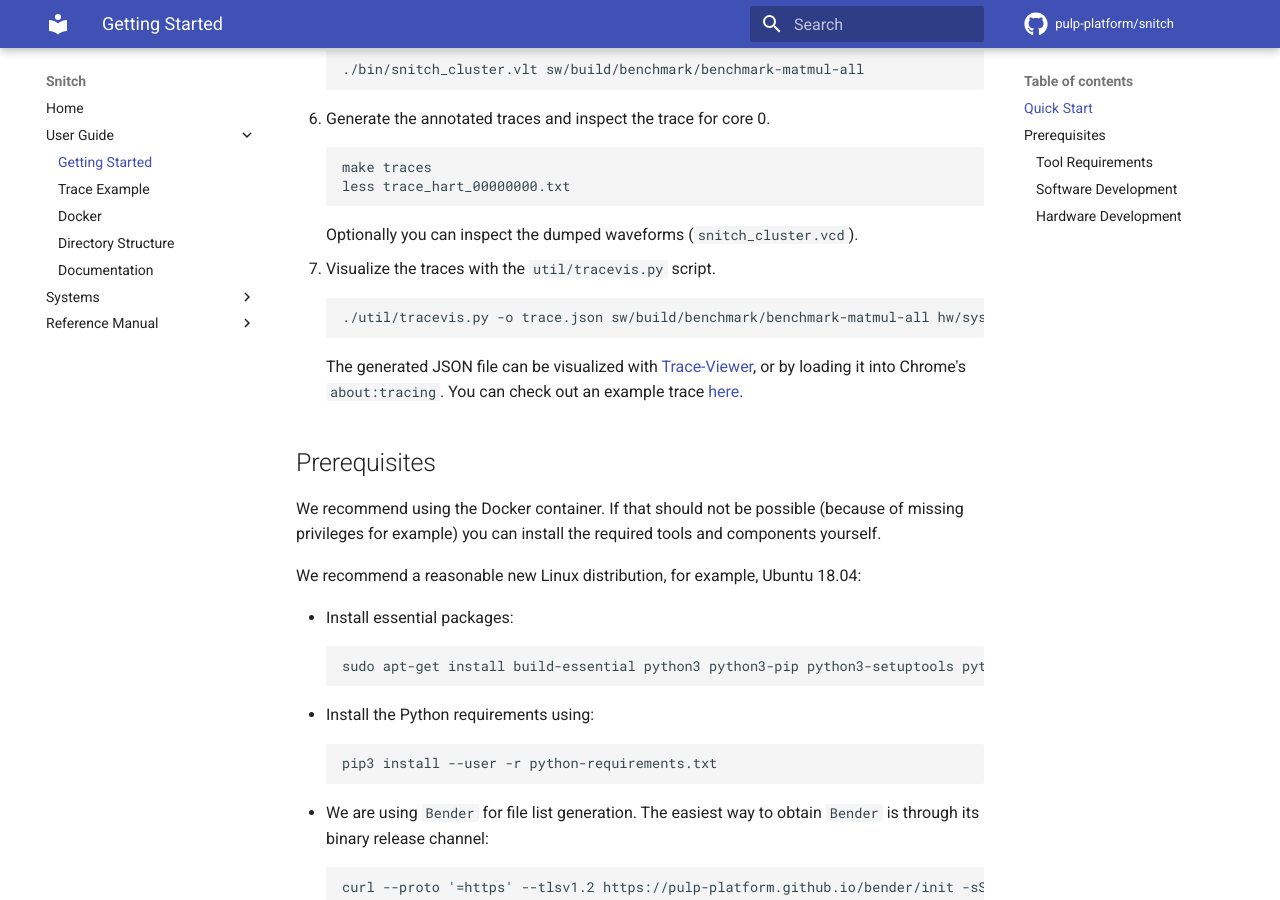
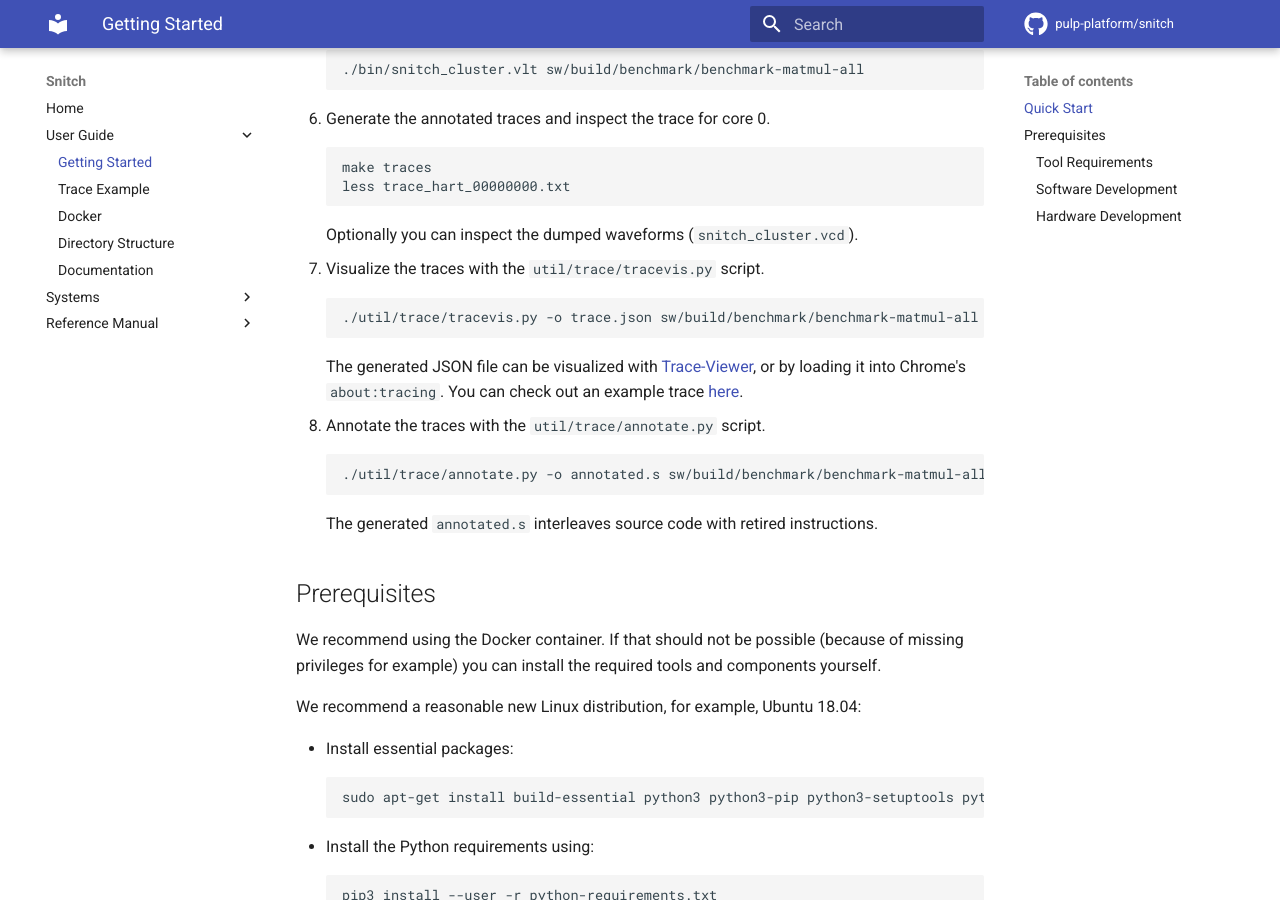
Before and after one commit to pulp-platform/occamy, an MkDocs documentation site: the page built from docs/ug/getting_started.md, in a window 1280 px wide and 900 px high, scrolled down 833 px. Built offline with MkDocs 1.6.1 and Material for MkDocs 9.7.7, drawn with Linux system fonts in a browser that asks for light colours; comment, search, counter and statistics services are not loaded.

Commit message:
util: Add trace annotation script (#239)

````diff
--- a/docs/ug/getting_started.md
+++ b/docs/ug/getting_started.md
@@ -36,11 +36,16 @@ This will take you through the necessary steps to get a sample program running o
     less trace_hart_00000000.txt
     ```
     Optionally you can inspect the dumped waveforms (`snitch_cluster.vcd`).
-7. Visualize the traces with the `util/tracevis.py` script.
+7. Visualize the traces with the `util/trace/tracevis.py` script.
     ```
-    ./util/tracevis.py -o trace.json sw/build/benchmark/benchmark-matmul-all hw/system/snitch_cluster/logs/trace_hart_*.txt
+    ./util/trace/tracevis.py -o trace.json sw/build/benchmark/benchmark-matmul-all hw/system/snitch_cluster/logs/trace_hart_*.txt
     ```
     The generated JSON file can be visualized with [Trace-Viewer](https://github.com/catapult-project/catapult/tree/master/tracing), or by loading it into Chrome's `about:tracing`. You can check out an example trace [here](../example_trace.html).
+8. Annotate the traces with the `util/trace/annotate.py` script.
+    ```
+    ./util/trace/annotate.py -o annotated.s sw/build/benchmark/benchmark-matmul-all hw/system/snitch_cluster/logs/trace_hart_00001.txt
+    ```
+    The generated `annotated.s` interleaves source code with retired instructions.
 
 ## Prerequisites
 
````
